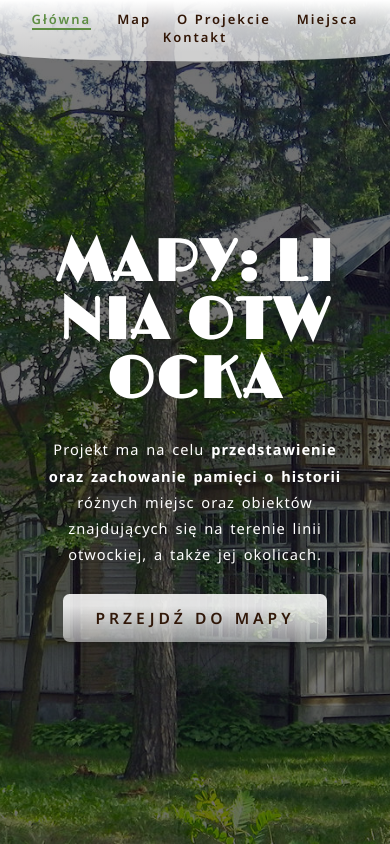
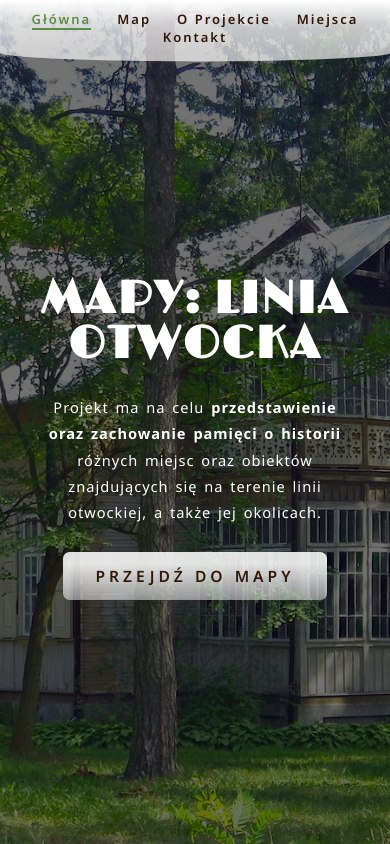
Before and after one commit to MacJ13/linia-otw-maps, a React (Vite) app: page / in a window 390 px wide. Built offline with nearby package versions, Linux system fonts and the light colour scheme.

Commit message:
Update Places style component

```diff
--- a/src/pages/places/Places.module.scss
+++ b/src/pages/places/Places.module.scss
@@ -0,0 +1,55 @@
+@import url("https://fonts.googleapis.com/css2?family=Limelight&display=swap");
+
+.intro {
+  background-image: url("/src/assets/images/places.jpg");
+  background-position: top;
+  background-size: cover;
+  padding: 13rem 2rem 16rem 2rem;
+  position: relative;
+  z-index: 0;
+
+  &::after {
+    background-color: rgba(0, 0, 0, 0.5);
+
+    content: "";
+    height: 100%;
+    left: 0;
+    position: absolute;
+    top: 0;
+
+    width: 100%;
+    z-index: -1;
+  }
+
+  @media screen and (max-width: 1000px) {
+    padding: 13rem 2rem 16rem 2rem;
+  }
+
+  @media screen and (max-width: 800px) {
+    padding: 10rem 2rem 13rem 2rem;
+  }
+
+  @media screen and (max-width: 600px) {
+    padding: 8rem 2rem 11rem 2rem;
+  }
+}
+
+.ornament {
+  bottom: -0.75rem;
+  fill: #335330;
+  left: 0;
+  position: absolute;
+  transform: rotate(180deg);
+  width: 100%;
+
+  & > svg {
+    fill: inherit;
+  }
+}
+
+.content {
+  background-color: #335330;
+
+  padding: 7.5rem 2rem 10rem 2rem;
+  position: relative;
+}
--- a/src/style/index.scss
+++ b/src/style/index.scss
@@ -53,6 +53,15 @@ ul {
 
   text-align: center;
   text-transform: uppercase;
+  word-break: break-all;
+
+  @media only screen and (max-width: 1000px) {
+    font-size: 4rem;
+  }
+
+  @media only screen and (max-width: 600px) {
+    font-size: 3.5rem;
+  }
 }
 
 .paragraph {
```
Also changed, not shown: src/pages/places/index.tsx (+18 -1 lines), src/assets/svg/swidermajer3.svg (added).
